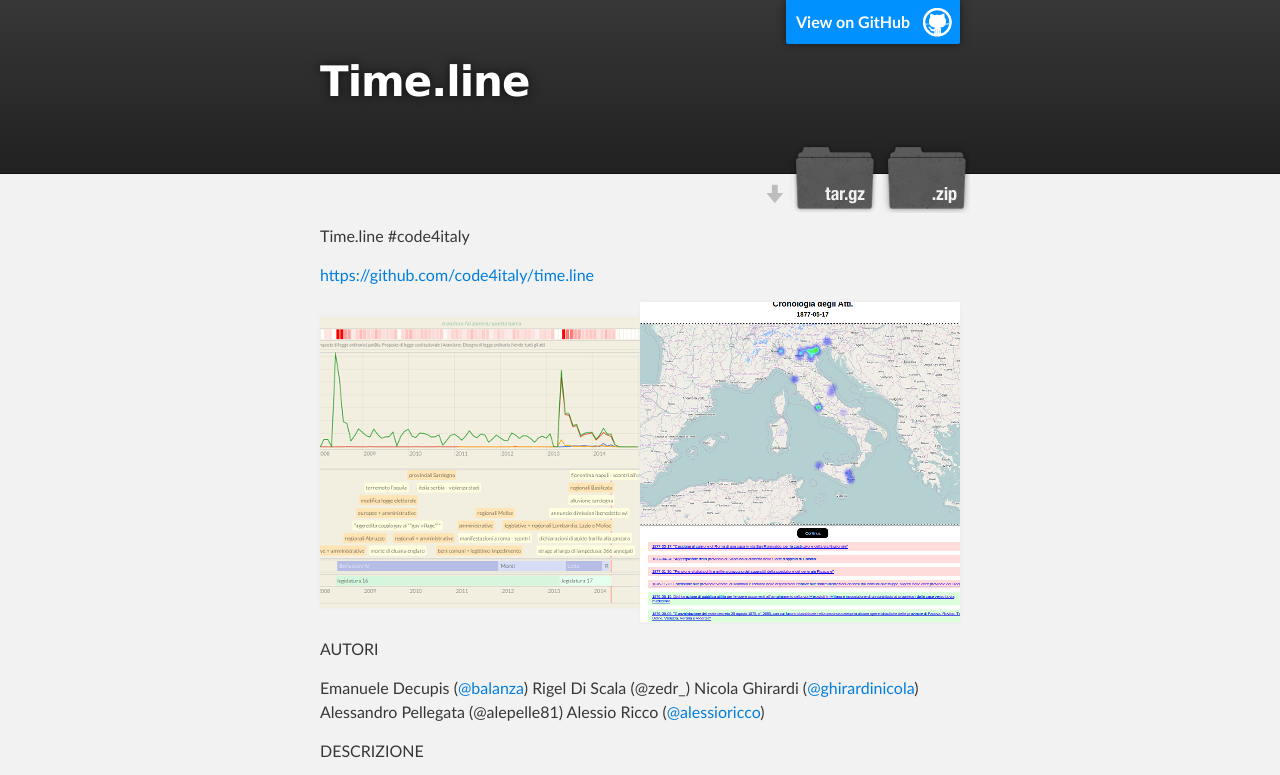
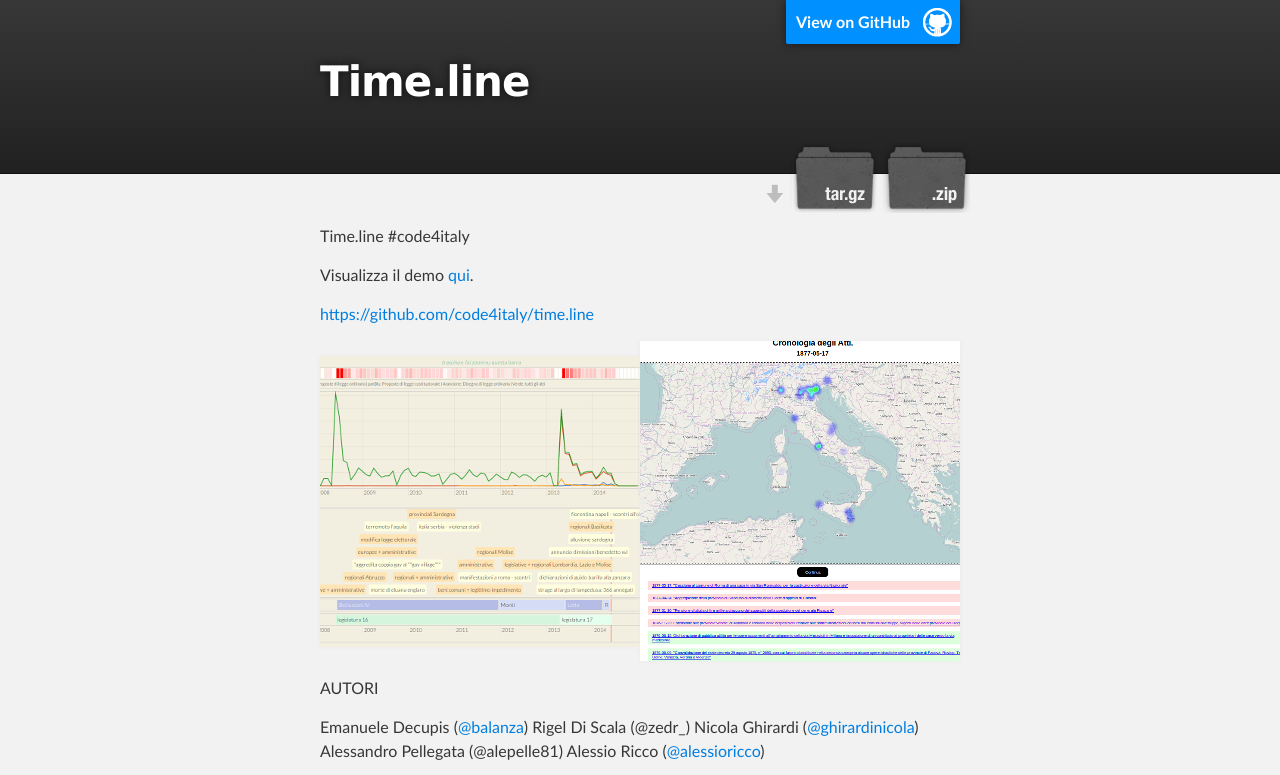
Before and after one commit to code4italy/time.line, a plain HTML site: page index.html in a window 1280 px wide. Shown: the top 775 px of the page. Drawn offline with Linux system fonts and the light colour scheme.

Commit message:
Update homepage

```diff
--- a/index.html
+++ b/index.html
@@ -32,6 +32,7 @@
     <div id="main_content_wrap" class="outer">
       <section id="main_content" class="inner">
         <p>Time.line #code4italy</p>
+        <p>Visualizza il demo <a href="app">qui</a>.
 
 <p><a href="https://github.com/code4italy/time.line">https://github.com/code4italy/time.line</a></p>
 
```
